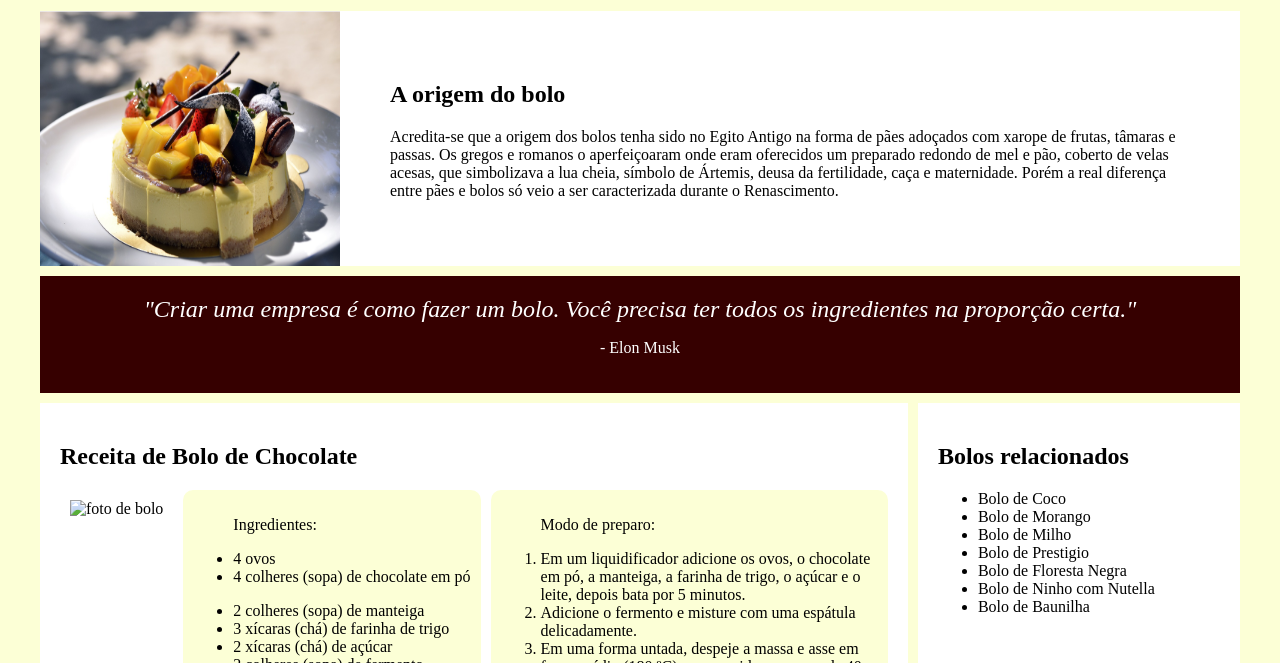
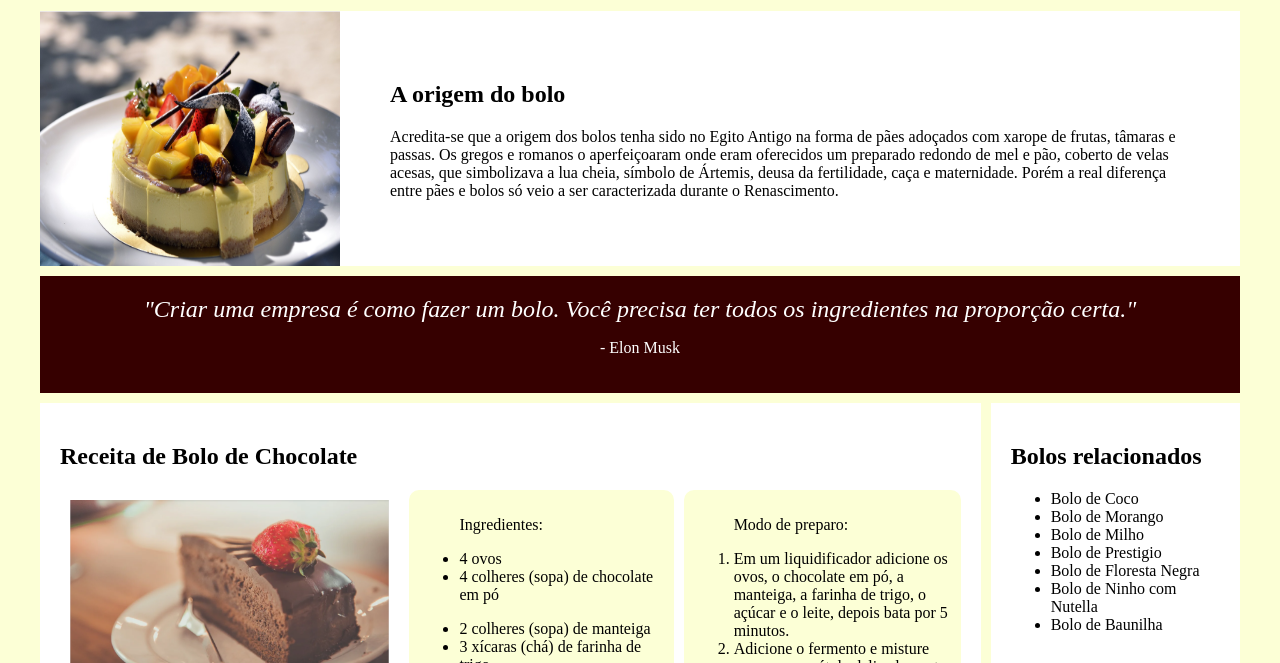
Before and after one commit to BrunoCezarGuimaraes/Bootcamp---Modulo-1---Trabalho-pr-tico-1, a plain HTML site: page index.html in a window 1280 px wide. Shown: the part 137-800 px from the top of the page. Drawn offline with Linux system fonts and the light colour scheme.

Commit message:
Update index.html

```diff
--- a/index.html
+++ b/index.html
@@ -52,7 +52,7 @@
             <div id="principal__receita">
 
                 <div class="principal__bolos" id="principal__bolo1">
-                    <img src="/src/img/bolo-chocolate-otimizado" class="principal__img" alt="foto de bolo">
+                    <img src="/src/img/bolo-chocolate-otimizado.png" class="principal__img" alt="foto de bolo">
                 </div>
 
                 <div class="principal__bolos" id="principal__bolo2">
```
